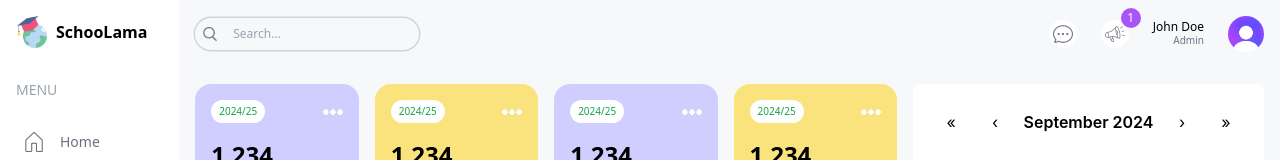
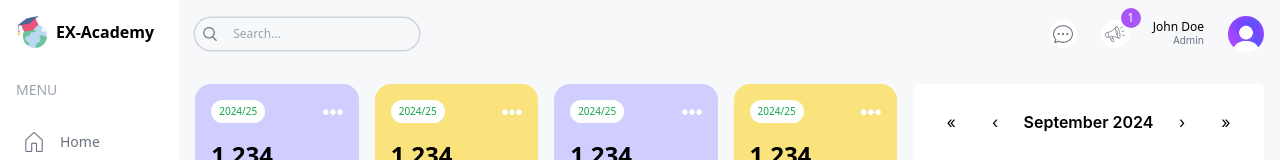
Before and after one commit to Owinogoddie/full-stack-school-app, a Next.js app: page /admin in a window 1280 px wide. Shown: the top 160 px of the page. Built offline with nearby package versions, Linux system fonts and the light colour scheme.

Commit message:
removing .env

```diff
--- a/app/(dashboard)/admin/page.tsx
+++ b/app/(dashboard)/admin/page.tsx
@@ -1,5 +1,8 @@
 import Announcements from "@/components/announcements";
 import EventCalendar from "@/components/calendars/event-calendar";
+import { AttendanceSkeleton } from "@/components/skeletons/attendance-chart-skeleton";
+import { CountSkeleton } from "@/components/skeletons/count-chart-skeleton";
+import { FinanceSkeleton } from "@/components/skeletons/finance-chart-skeleton";
 import UserCard from "@/components/user-card";
 import dynamic from "next/dynamic";
 
--- a/app/(dashboard)/layout.tsx
+++ b/app/(dashboard)/layout.tsx
@@ -17,7 +17,7 @@ export default function DashboardLayout({
           className="flex items-center justify-center lg:justify-start gap-2"
         >
           <Image src="/logo.png" alt="logo" width={32} height={32} />
-          <span className="hidden lg:block font-bold">SchooLama</span>
+          <span className="hidden lg:block font-bold">EX-Academy</span>
         </Link>
         <Sidebar />
       </div>
--- a/components/skeletons/attendance-chart-skeleton.tsx
+++ b/components/skeletons/attendance-chart-skeleton.tsx
@@ -1,4 +1,4 @@
-const AttendanceSkeleton = () => {
+export const AttendanceSkeleton = () => {
     return (
       <div className="bg-white rounded-lg p-4 h-full animate-pulse">
         <div className="flex justify-between items-center mb-4">
--- a/components/skeletons/count-chart-skeleton.tsx
+++ b/components/skeletons/count-chart-skeleton.tsx
@@ -1,4 +1,4 @@
-const CountSkeleton = () => {
+export const CountSkeleton = () => {
     return (
       <div className="bg-white rounded-xl w-full h-full p-4 animate-pulse">
         <div className="flex justify-between items-center mb-4">
--- a/components/skeletons/finance-chart-skeleton.tsx
+++ b/components/skeletons/finance-chart-skeleton.tsx
@@ -1,4 +1,4 @@
-const FinanceSkeleton = () => {
+export const FinanceSkeleton = () => {
     return (
       <div className="bg-white rounded-xl w-full h-full p-4 animate-pulse">
         <div className="flex justify-between items-center mb-4">
--- a/components/skeletons/performance-chart-skeleton.tsx
+++ b/components/skeletons/performance-chart-skeleton.tsx
@@ -1,4 +1,4 @@
-const PerformanceSkeleton = () => {
+export const PerformanceSkeleton = () => {
     return (
       <div className="bg-white p-4 rounded-md h-80 relative animate-pulse">
         <div className="flex items-center justify-between mb-4">
```
Also changed, not shown: 2 other files (tests, documents, lock files or other folders).
